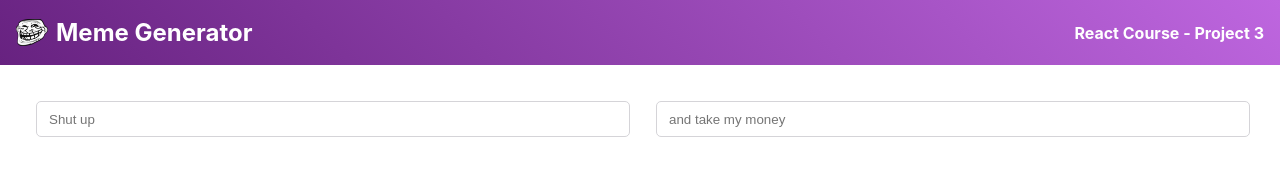
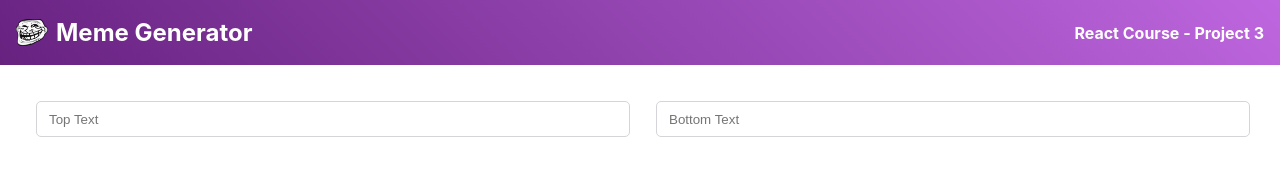
Before and after one commit to Poozagg/meme-generator, a React (Vite) app: page / in a window 1280 px wide. Shown: the top 171 px of the page. Built offline with nearby package versions, Linux system fonts and the light colour scheme; no server answers.

Commit message:
top text & bottom text placeholder edited

```diff
--- a/components/Meme.jsx
+++ b/components/Meme.jsx
@@ -42,7 +42,7 @@ export default function Meme() {
         {/* <label className="form--label">Top text</label> */}
         <input
           type="text"
-          placeholder="Shut up"
+          placeholder="Top Text"
           className="form--input"
           name="topText"
           onChange={handleChange}
@@ -51,7 +51,7 @@ export default function Meme() {
         {/* <label className="form--label">Bottom text</label> */}
         <input
           type="text"
-          placeholder="and take my money"
+          placeholder="Bottom Text"
           className="form--input"
           name='bottomText'
           onChange={handleChange}
```
